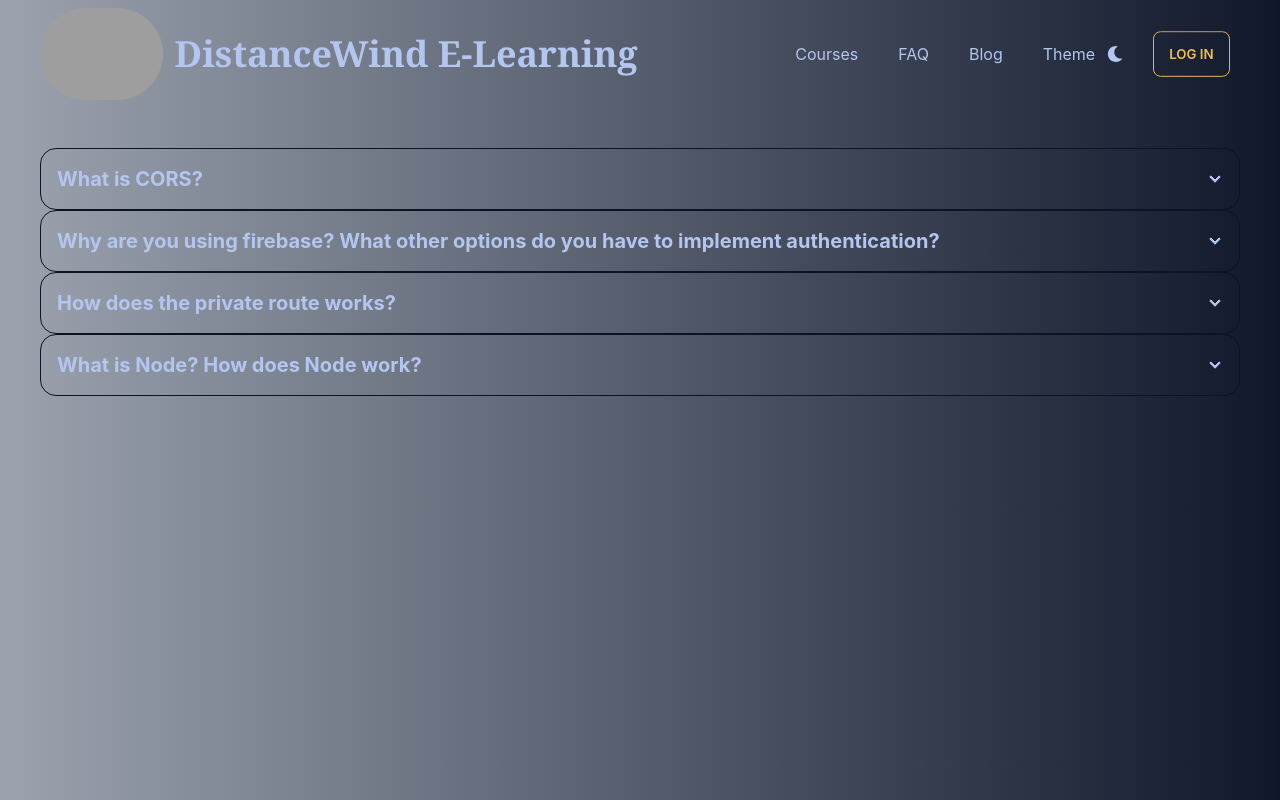
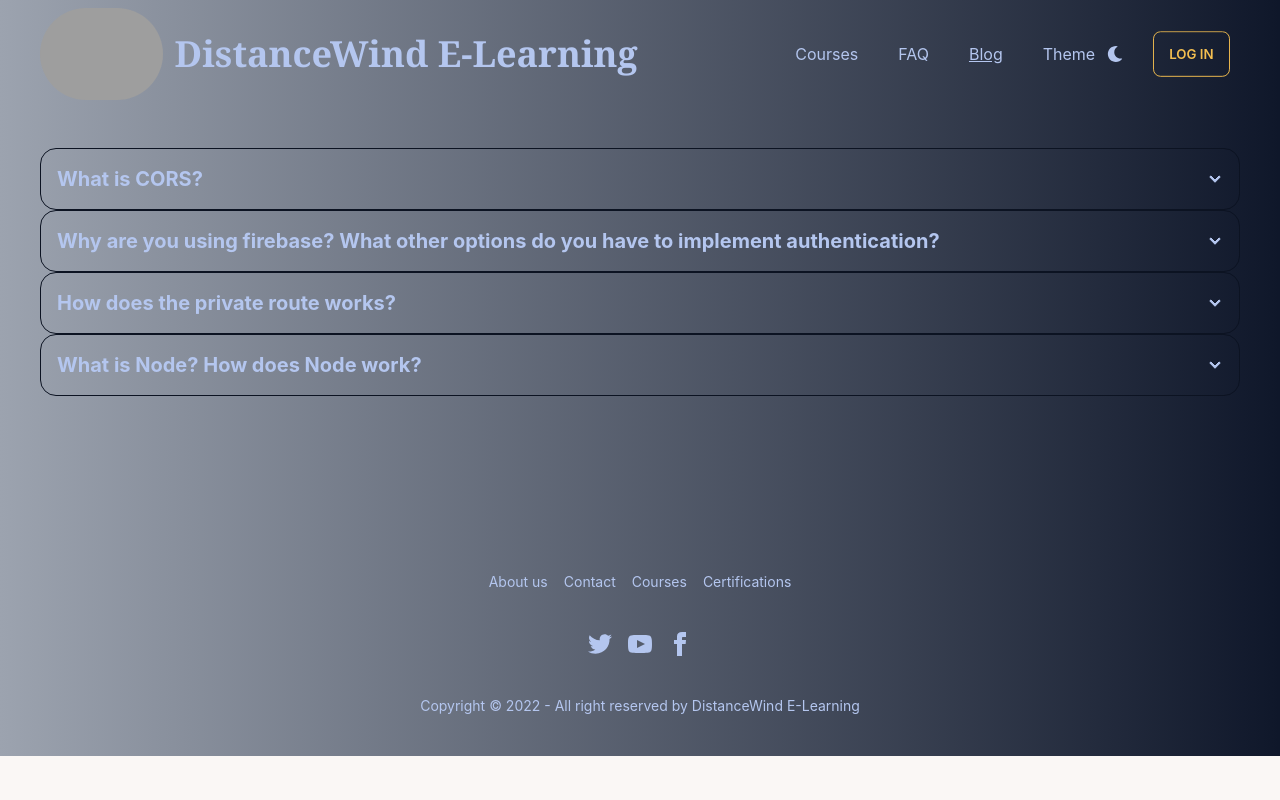
Before and after one commit to Nabinchowdhury/DistanceWind-E-Learning-Client-Side, a React (Create React App) app: page /blog in a window 1280 px wide. Shown: the top 800 px of the page. Built offline with nearby package versions, Linux system fonts and the light colour scheme; no server answers; grey boxes are pictures that could not be loaded.

Commit message:
active route style added

```diff
--- a/src/Routes/Routes.js
+++ b/src/Routes/Routes.js
@@ -28,7 +28,7 @@ export const routes = createBrowserRouter([
             },
             {
                 path: "/FAQ",
-                element: <div className="h-96"></div>,
+                element: <div className="h-96 mb-10"></div>,
             },
             {
                 path: "/blog",
--- a/src/components/Header/Header.js
+++ b/src/components/Header/Header.js
@@ -1,5 +1,5 @@
 import React from 'react';
-import { Link } from 'react-router-dom';
+import { Link, NavLink } from 'react-router-dom';
 import { FaMoon, FaSun, FaUserCircle } from 'react-icons/fa';
 import { useContext } from 'react';
 import { ThemeContext } from '../pages/layout/Main/Main';
@@ -44,9 +44,12 @@ const Header = () => {
                 </div>
                 <div className="navbar-end hidden lg:flex">
                     <ul className="menu menu-horizontal p-0">
-                        <li className='px-1'><Link to="/courses">Courses</Link></li>
-                        <li className='px-1' ><Link to="/FAQ">FAQ </Link></li>
-                        <li className='px-1'><Link to="/blog">Blog</Link></li>
+                        <li className='px-1'><NavLink className={({ isActive }) =>
+                            isActive ? 'underline bg-transparent' : 'bg-transparent'} to="/courses">Courses</NavLink></li>
+                        <li className='px-1' ><NavLink className={({ isActive }) =>
+                            isActive ? 'underline bg-transparent' : 'bg-transparent'} to="/FAQ">FAQ </NavLink></li>
+                        <li className='px-1'><NavLink className={({ isActive }) =>
+                            isActive ? 'underline bg-transparent' : 'bg-transparent'} to="/blog">Blog</NavLink></li>
                         <li className='px-1'><Link onClick={() => setETheme(!ETheme)}>Theme {ETheme ? <FaSun></FaSun> : <FaMoon></FaMoon>}</Link></li>
                         {user ?
                             <>
--- a/src/components/pages/Blogs/Blogs.js
+++ b/src/components/pages/Blogs/Blogs.js
@@ -2,7 +2,7 @@ import React from 'react';
 
 const Blogs = () => {
     return (
-        <div className='mt-10 lg:m-10 h-screen'>
+        <div className='mt-10 lg:m-10 pb-24'>
             <div tabIndex={0} className="collapse collapse-arrow border border-base-300 bg-transparent rounded-box  w-full">
                 <div className="collapse-title text-xl font-bold">
                     What is CORS?
```
